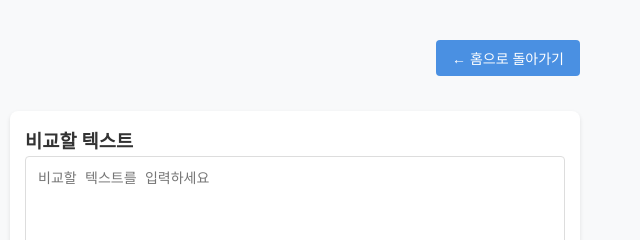
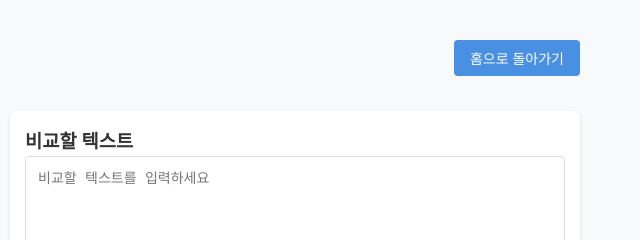
Before and after one commit to seohyun-lee/useful-tools, a plain HTML site: page diff-checker.html in a window 1280 px wide. Shown: the top 240 px of the page, 640-1280 px from the left. Drawn offline with Linux system fonts and the light colour scheme.

Commit message:
ui: 화살표 삭제

```diff
--- a/diff-checker.html
+++ b/diff-checker.html
@@ -162,7 +162,7 @@
     <div class="container">
         <div class="header">
             <h1>텍스트 비교 도구</h1>
-            <button class="back-button" onclick="window.location.href='index.html'">← 홈으로 돌아가기</button>
+            <button class="back-button" onclick="window.location.href='index.html'">홈으로 돌아가기</button>
         </div>
 
         <div class="diff-container">
```
